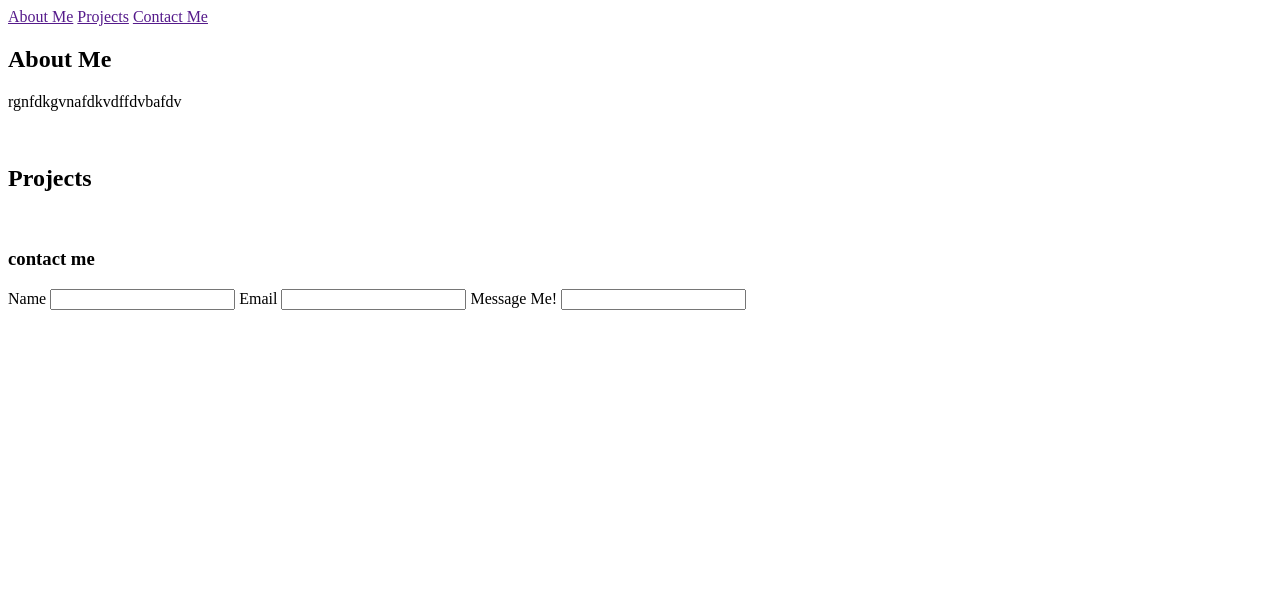
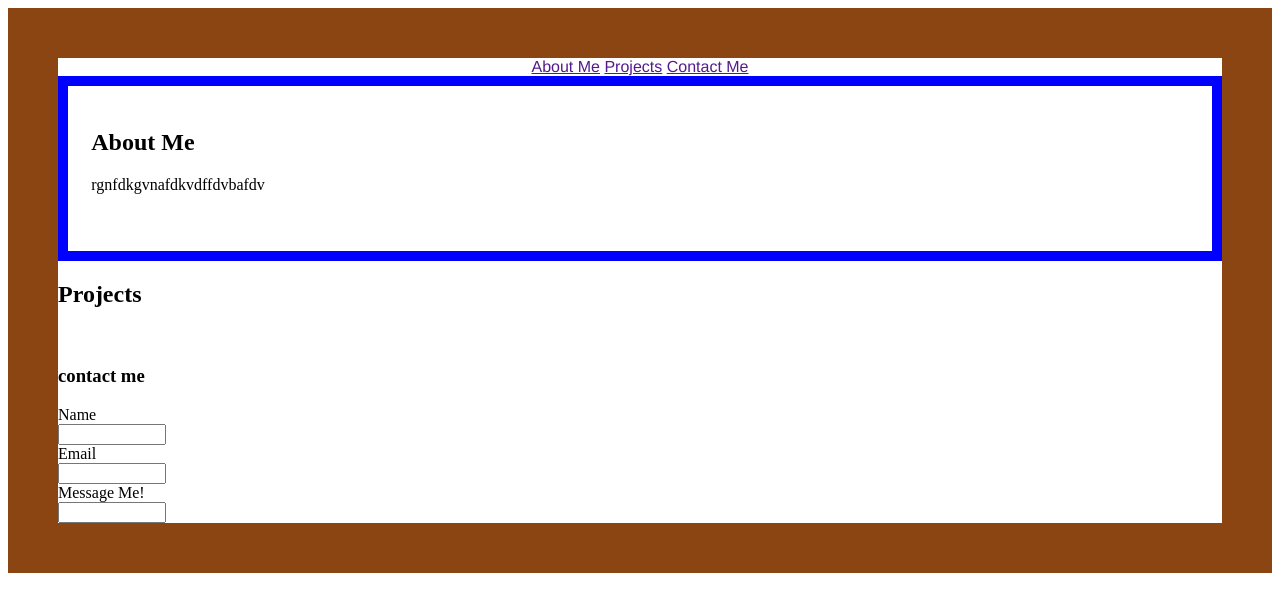
Before and after one commit to shay-ben/professional-profile, a plain HTML site: page index.html in a window 1280 px wide. Drawn offline with Linux system fonts and the light colour scheme.

Commit message:
created css

```diff
--- a/assets/style.css
+++ b/assets/style.css
@@ -0,0 +1,26 @@
+nav {
+    color: rgb(5, 5, 5);
+text-align: center;
+font-family:'Franklin Gothic Medium', 'Arial Narrow', Arial, sans-serif
+
+}
+
+#about-me {
+border: 10px solid blue;
+padding: 2%;
+}
+
+body {
+    border: 50px solid saddlebrown;
+
+}
+
+form {
+display: flex;
+flex-direction: column;
+margin: auto;
+}
+
+input {
+    width: 100px;
+}
--- a/index.html
+++ b/index.html
@@ -4,7 +4,8 @@
     <meta charset="UTF-8">
     <meta http-equiv="X-UA-Compatible" content="IE=edge">
     <meta name="viewport" content="width=device-width, initial-scale=1.0">
-    <title>Document</title>
+    <title>Shays Profolio</title>
+    <link rel="stylesheet" href="./assets/style.css">
 </head>
 <body>
         <nav>
@@ -13,7 +14,7 @@
             <a href=""> Contact Me</a>
         </nav>
 
-<section>
+<section id="about-me">
     <h1> About Me</h1>
     <p> rgnfdkgvnafdkvdffdvbafdv </p>
     <img> </img>
@@ -36,8 +37,8 @@
         <label> Message Me! </label>
         <input>
   </form>
+</section>
 
-</section>
 
 
 
```
